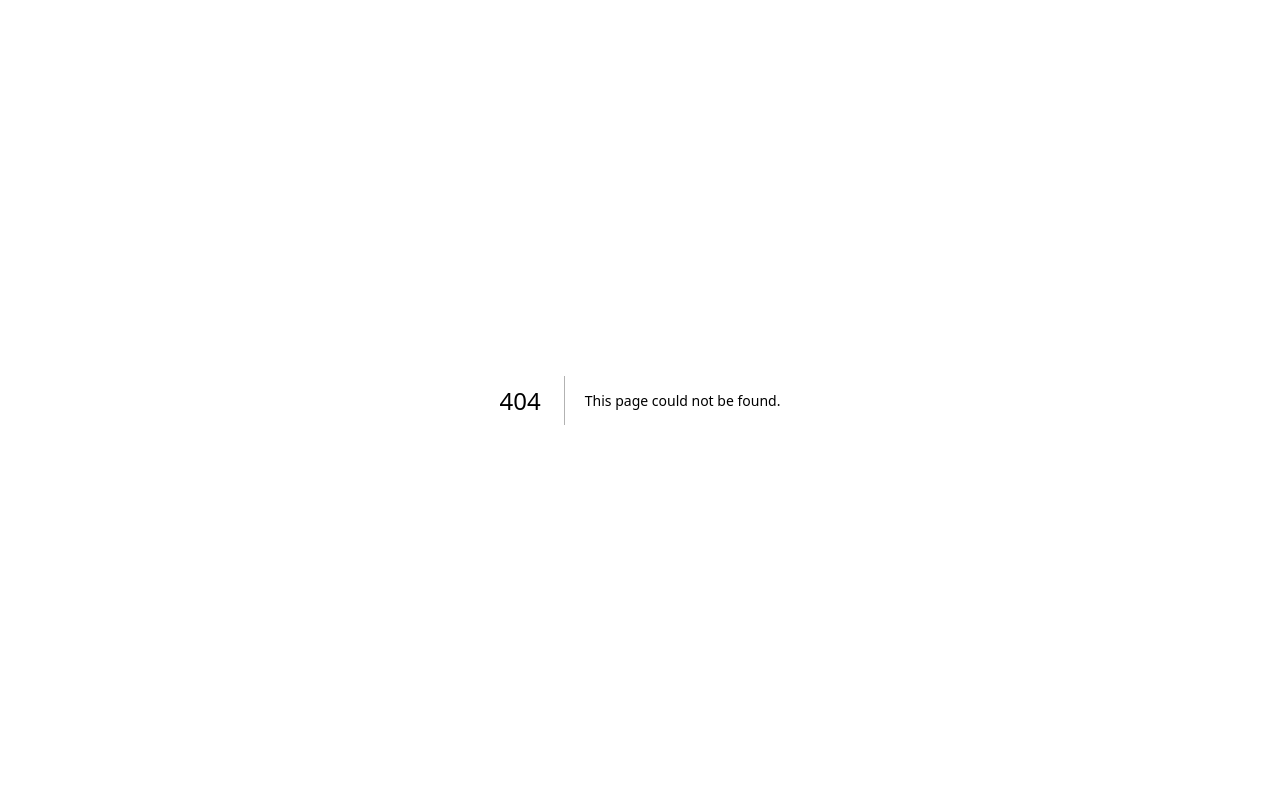
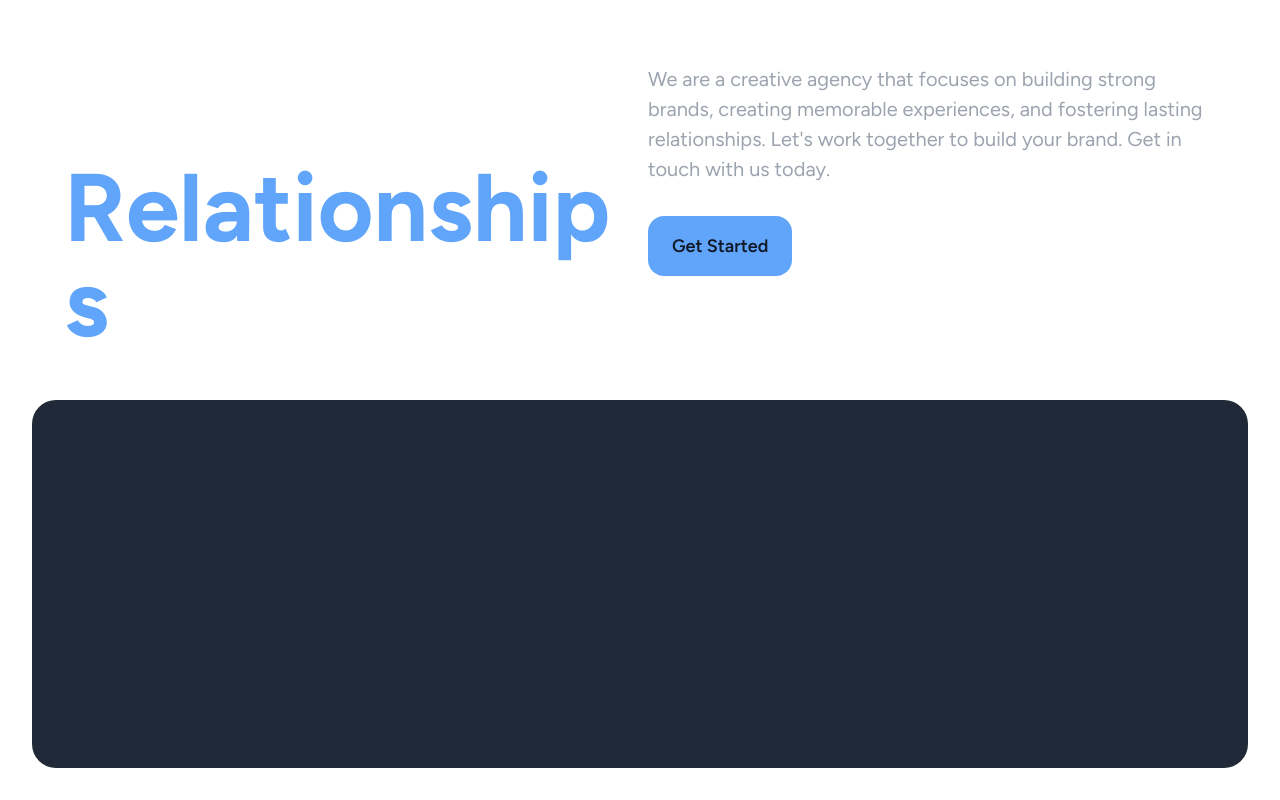
Before and after one commit to gharsh11032000/animated-components-next-tailwind-framer-motion, a Next.js app: page /ui/text-animated-section in a window 1280 px wide. Before the commit this address had no page. Built offline with nearby package versions, Linux system fonts and the light colour scheme.

Commit message:
Adding Text Animated Section

```diff
--- a/app/ui/hero-with-animated-words/page.tsx
+++ b/app/ui/hero-with-animated-words/page.tsx
@@ -3,7 +3,7 @@
 import { useState, useEffect, useRef } from "react";
 import { AnimatePresence, motion } from "framer-motion";
 
-export default function SimpleHero() {
+export default function HeroWithAnimatedWords() {
   const words = ["Innovative", "Performant", "Responsive", "User-Centric"];
 
   return (
--- /dev/null
+++ b/app/ui/text-animated-section/page.tsx
@@ -0,0 +1,136 @@
+"use client";
+
+import { useState, useEffect, useRef, useCallback } from "react";
+import { AnimatePresence, motion } from "framer-motion";
+
+export default function TextAnimatedSection() {
+  const words = ["Brands", "Experiences", "Relationships"];
+
+  return (
+    <div className="relative overflow-x-hidden dark:bg-gray-900">
+      <motion.section
+        initial={{
+          opacity: 0,
+        }}
+        animate={{
+          opacity: 1,
+        }}
+        transition={{
+          duration: 1.5,
+        }}
+        className="min-h-screen w-full gap-8 lg:gap-12 group p-4 md:p-8 rounded-2xl flex flex-col relative dark:from-gray-900 dark:to-gray-800"
+      >
+        <div className="grid grid-cols-1 md:grid-cols-2 gap-4 p-4 md:p-8 pb-0 md:pb-0">
+          <h1 className="text-4xl md:text-5xl lg:text-8xl font-bold text-white">
+            Building
+            <AnimatedWords words={words} className="w-full text-blue-400" />
+          </h1>
+          <div className="flex flex-col gap-4 items-start">
+            <p className="text-lg lg:text-xl !leading-normal text-gray-400 max-w-2xl">
+              We are a creative agency that focuses on building strong brands,
+              creating memorable experiences, and fostering lasting
+              relationships. Let&apos;s work together to build your brand. Get
+              in touch with us today.
+            </p>
+            <button className="px-4 mt-2 sm:mt-4 sm:px-6 py-3 sm:py-4 flex items-center transition-all duration-300 justify-center gap-2 lg:text-lg font-semibold text-gray-900 bg-blue-400 rounded-xl lg:rounded-2xl hover:bg-blue-300 focus:outline-none focus:bg-blue-300">
+              Get Started
+            </button>
+          </div>
+        </div>
+        <div className="flex-1 relative bg-gray-800 overflow-hidden rounded-3xl w-full h-full mt-4 md:mt-0"></div>
+      </motion.section>
+    </div>
+  );
+}
+
+export interface AnimatedWordsProps {
+  words: string[];
+  interval?: number;
+  className?: string;
+}
+
+function AnimatedWords({ words, className }: AnimatedWordsProps) {
+  const [currentWordIndex, setCurrentWordIndex] = useState(0);
+
+  const intervalId = useRef<NodeJS.Timeout | null>(null);
+
+  const stopAnimation = () => {
+    if (intervalId.current) {
+      clearInterval(intervalId.current);
+    }
+  };
+
+  const startAnimation = useCallback(() => {
+    intervalId.current = setInterval(() => {
+      setCurrentWordIndex((prevIndex) => (prevIndex + 1) % words.length);
+    }, 2000);
+  }, [words.length]);
+
+  useEffect(() => {
+    startAnimation();
+
+    const handleVisibilityChange = () => {
+      if (document.hidden) {
+        stopAnimation();
+      } else {
+        startAnimation();
+      }
+    };
+
+    document.addEventListener("visibilitychange", handleVisibilityChange);
+
+    return () => {
+      stopAnimation();
+      document.removeEventListener("visibilitychange", handleVisibilityChange);
+    };
+  }, [words, startAnimation]);
+
+  const variants = {
+    hidden: { y: "-100%", opacity: 0 },
+    visible: { y: "0%", opacity: 1 },
+    exit: { y: "100%", opacity: 0 },
+  };
+
+  return (
+    <div
+      className={`leading-none inline-flex relative overflow-hidden ${className}`}
+    >
+      <AnimatePresence mode="popLayout">
+        <motion.div
+          key={currentWordIndex}
+          variants={variants}
+          initial="hidden"
+          animate="visible"
+          exit="exit"
+          transition={{
+            duration: 0.25,
+            type: "spring",
+            damping: 12,
+            stiffness: 100,
+          }}
+          className="w-full"
+        >
+          {words[currentWordIndex].split("").map((letter, index) => (
+            <motion.span
+              key={index}
+              variants={variants}
+              initial="hidden"
+              animate="visible"
+              exit="exit"
+              transition={{
+                duration: 0.25,
+                delay: 0.05 * index,
+                type: "spring",
+                damping: 12,
+                stiffness: 100,
+              }}
+              className="inline-block"
+            >
+              {letter}
+            </motion.span>
+          ))}
+        </motion.div>
+      </AnimatePresence>
+    </div>
+  );
+}
```
